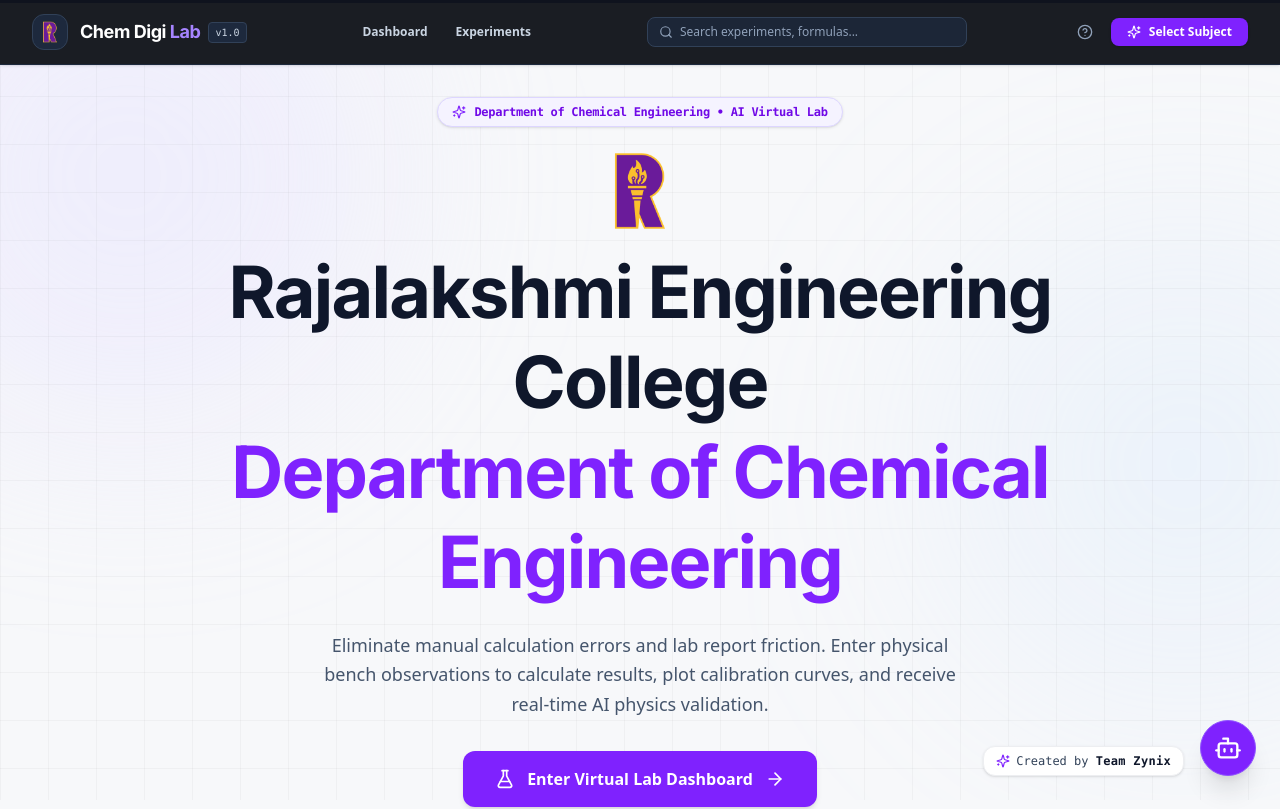
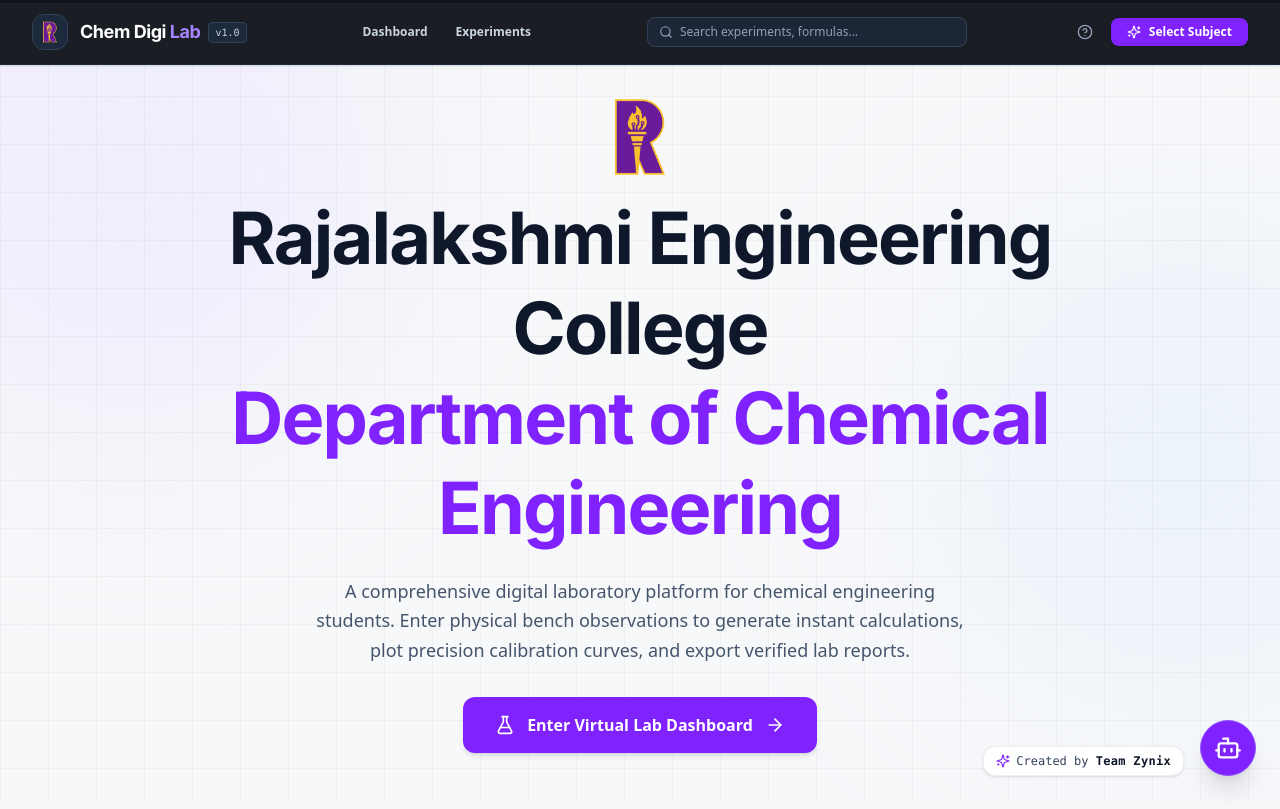
Before and after one commit to praveenyt872/ChemLab-Digi, a React (Vite) app: page / in a window 1280 px wide. Shown: the top 809 px of the page. Built offline with nearby package versions, Linux system fonts and the light colour scheme; what react-plotly.js would draw is missing.

Commit message:
Remove_AI_references_and_top_pill_from_hero

```diff
--- a/src/pages/LandingPage.jsx
+++ b/src/pages/LandingPage.jsx
@@ -56,18 +56,6 @@
       {/* Hero Section */}
       <section className="relative min-h-[70vh] flex flex-col items-center justify-center text-center px-4">
 
-        <motion.div
-          initial={{ opacity: 0, scale: 0.9 }}
-          animate={{ opacity: 1, scale: 1 }}
-          transition={{ duration: 0.4 }}
-          className="mb-6"
-        >
-          <span className="inline-flex items-center gap-2 px-3.5 py-1.5 rounded-full bg-violet-50 text-violet-700 border border-violet-200 text-xs font-mono font-bold tracking-tight shadow-sm">
-            <Sparkles className="w-3.5 h-3.5 text-violet-600" />
-            <span>Department of Chemical Engineering • AI Virtual Lab</span>
-          </span>
-        </motion.div>
-
         <motion.h1
           initial={{ opacity: 0, y: 15 }}
           animate={{ opacity: 1, y: 0 }}
@@ -89,7 +77,7 @@
           transition={{ duration: 0.4, delay: 0.2 }}
           className="mt-6 text-base sm:text-lg text-slate-600 max-w-2xl font-sans leading-relaxed"
         >
-          Eliminate manual calculation errors and lab report friction. Enter physical bench observations to calculate results, plot calibration curves, and receive real-time AI physics validation.
+          A comprehensive digital laboratory platform for chemical engineering students. Enter physical bench observations to generate instant calculations, plot precision calibration curves, and export verified lab reports.
         </motion.p>
 
         <motion.div
```
